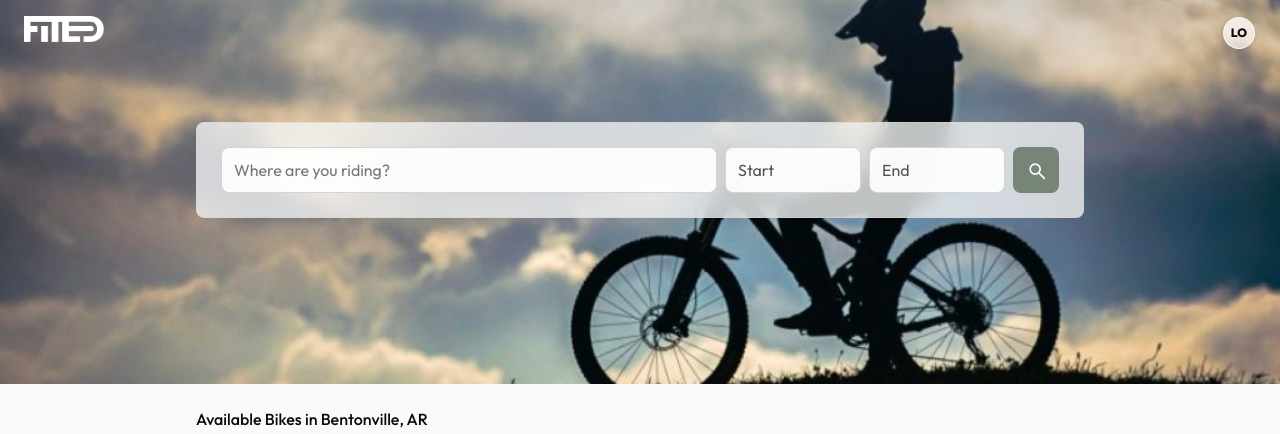
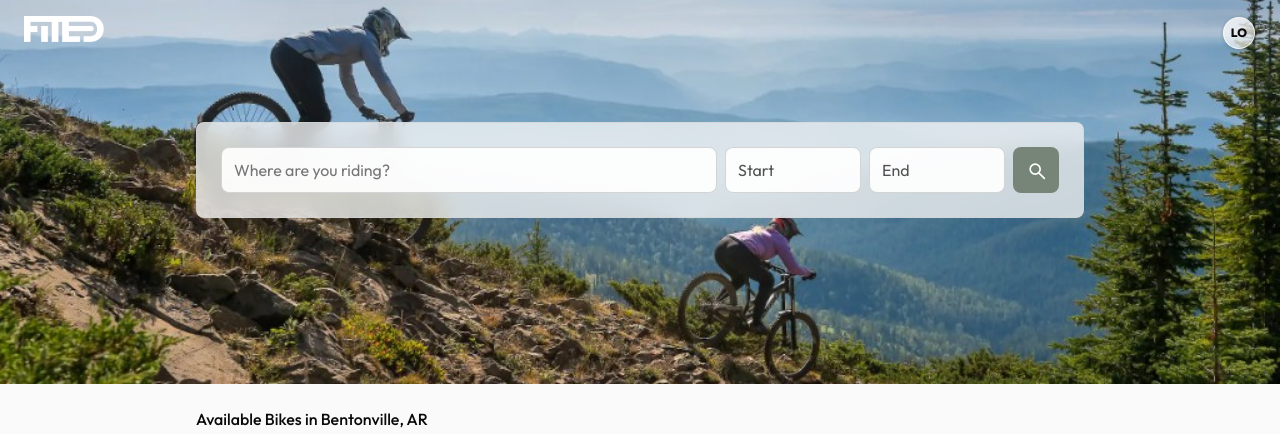
Before and after one commit to bbudolfson/Sendy, a Next.js app: page /dashboard in a window 1280 px wide. Shown: the top 434 px of the page. Built offline with nearby package versions, Linux system fonts and the light colour scheme.

Commit message:
photo update

```diff
--- a/src/app/(rider)/dashboard/dashboard.module.css
+++ b/src/app/(rider)/dashboard/dashboard.module.css
@@ -18,7 +18,7 @@
   padding: var(--space-4) var(--space-6);
   background:
     linear-gradient(to bottom, color-mix(in oklab, var(--color-brand-strong) 20%, transparent), transparent 45%),
-    url("/hero-biker.png");
+    url("/hero-dashboard.png");
   background-position: center;
   background-size: cover;
   color: var(--color-inverse-text);
```
Also changed, not shown: public/hero-biker.png (deleted), public/hero-dashboard.png (added).
